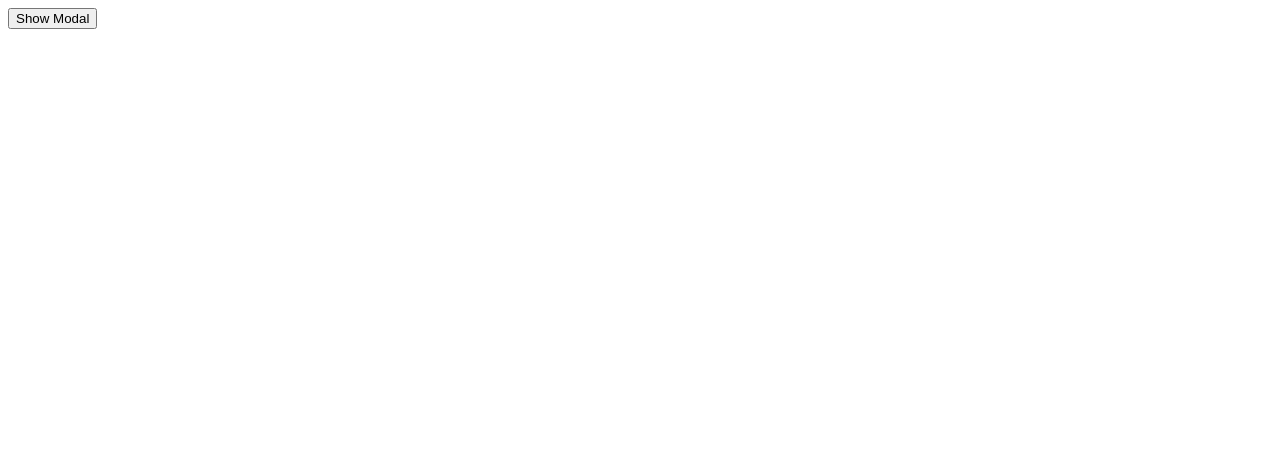
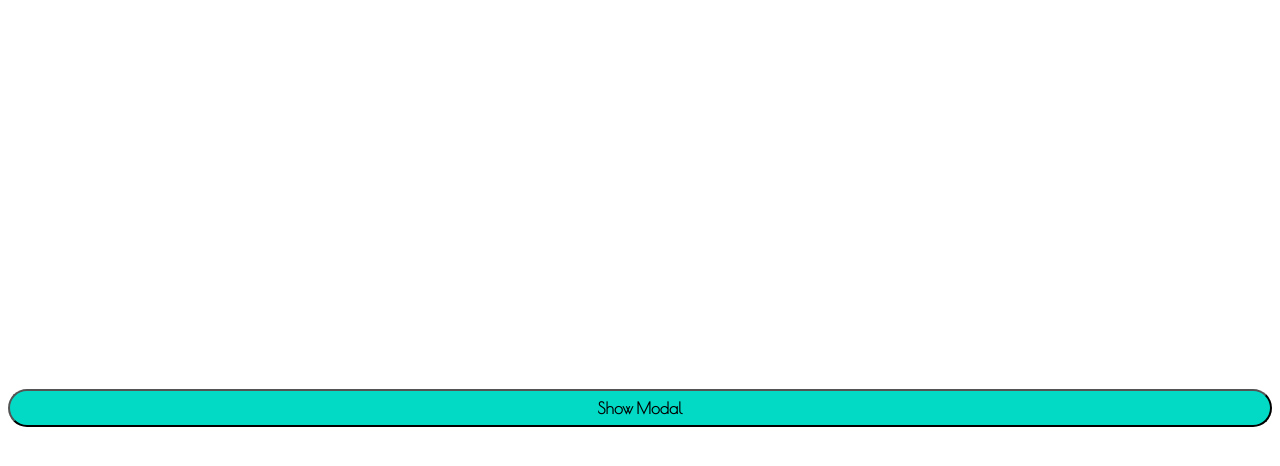
Before and after one commit to Marcamillian/ModalComponent, a plain HTML site: page index.html in a window 1280 px wide. Drawn offline with nearby package versions, Linux system fonts and the light colour scheme.

```diff
--- a/MyModal.js
+++ b/MyModal.js
@@ -1,3 +1,5 @@
+// accessibility guidelines - https://www.w3.org/TR/wai-aria-practices-1.1/#alertdialog
+
 const template = document.createElement('template')
 template.innerHTML = `<slot></slot>`
 
--- a/index.html
+++ b/index.html
@@ -2,6 +2,7 @@
 <head>
 
   <link rel="stylesheet" href='styles.css'>
+  <link href="https://fonts.googleapis.com/css?family=Poiret+One" rel="stylesheet">
 
   <script type="module">
 
--- a/styles.css
+++ b/styles.css
@@ -1,3 +1,31 @@
+
+html{
+  height:100%;
+  font-family: 'Poiret One';
+}
+
+body{
+  display:flex;
+  flex-direction: column;
+  justify-content:center;
+  height:100%;
+}
+
+*:focus{
+  color:red;
+}
+
+button{
+  background-color: #03DAC6;
+  border-radius:20px;
+  height:auto;
+  padding:0.5em;
+  font-family:'Poiret One';
+  font-size: 1em;
+  font-weight:bold;
+}
+
+
 /* modal styling */
 my-modal{
   background-color: #000000cc;
@@ -22,7 +50,3 @@ my-modal{
 my-modal h1{
   width:100%;
 }
-
-*:focus{
-  color:red;
-}
```
Also changed, not shown: 1 other file.
